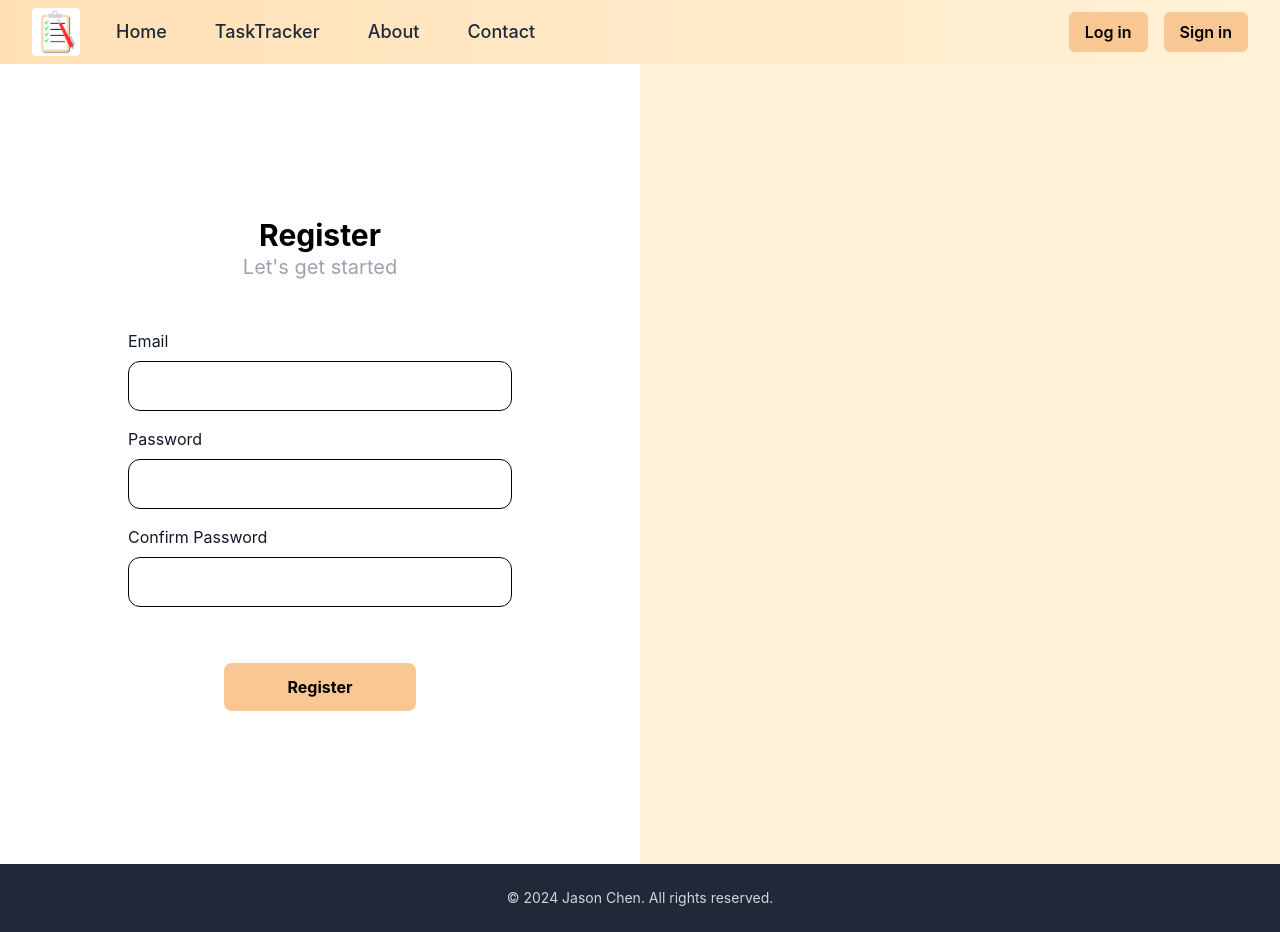
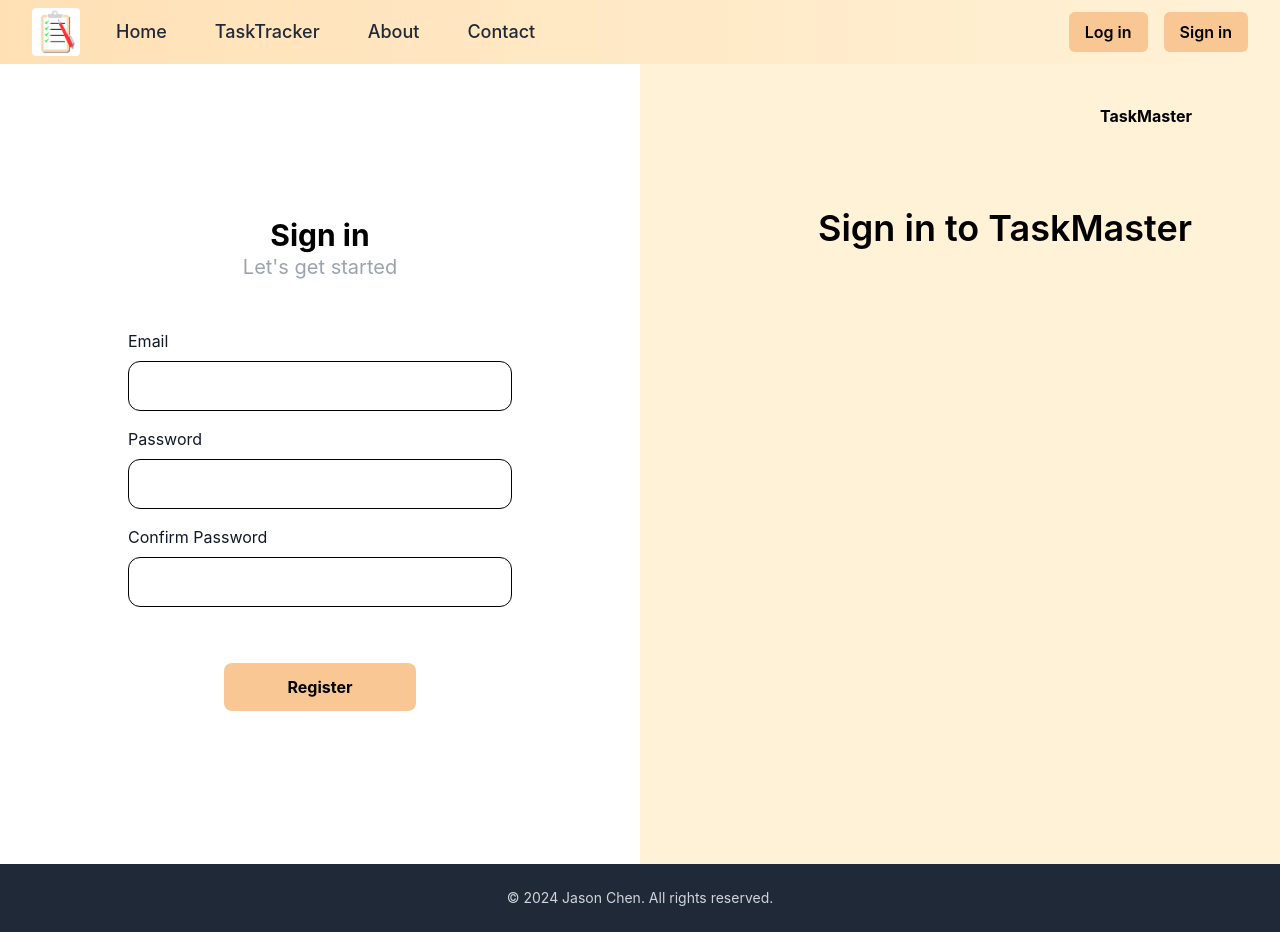
Before and after one commit to JI1IN/Task-Tracker, a React (Create React App) app in the folder frontend/: page /register in a window 1280 px wide. Built offline with nearby package versions, Linux system fonts and the light colour scheme; no server answers.

Commit message:
added minor changes to login/signin to match it to the figma

```diff
--- a/frontend/src/components/login/login.jsx
+++ b/frontend/src/components/login/login.jsx
@@ -23,7 +23,11 @@ function Login() {
 
   return (
     <div className="flex min-h-screen">
-      <div className="hidden lg:block lg:w-1/2 bg-[#FFF2D7]"></div>
+
+      <div className="hidden lg:block lg:w-1/2 bg-[#FFF2D7]">
+        <h1 className="p-10 ml-12 font-bold">TaskMaster</h1>
+        <h1 className="p-10 ml-12 font-semibold text-4xl">Log in to TaskMaster</h1>
+      </div>
 
       <div className="w-full lg:w-1/2 flex items-center justify-center bg-white p-6">
         <div className="w-full max-w-sm">
--- a/frontend/src/components/register/register.jsx
+++ b/frontend/src/components/register/register.jsx
@@ -29,7 +29,7 @@ function Register() {
 
       <div className="w-full lg:w-1/2 flex items-center justify-center bg-white p-6">
         <div className="w-full max-w-sm">
-          <h2 className="text-3xl font-bold text-center">Register</h2>
+          <h2 className="text-3xl font-bold text-center">Sign in</h2>
           <h2 className="text-xl text-gray-400 text-center mb-12">Let's get started</h2>
           <form onSubmit={handleSubmit} className="flex flex-col items-center">
             <div className="mb-4 w-full">
@@ -74,7 +74,11 @@ function Register() {
         </div>
       </div>
 
-      <div className="hidden lg:block lg:w-1/2 bg-[#FFF2D7]"></div>
+      <div className="hidden lg:block lg:w-1/2 bg-[#FFF2D7]">
+        <h1 className="p-10 mr-12 font-bold flex justify-end">TaskMaster</h1>
+        <h1 className="p-10 mr-12 font-semibold text-4xl flex justify-end">Sign in to TaskMaster</h1>
+
+      </div>
 
     </div>
   );
```
